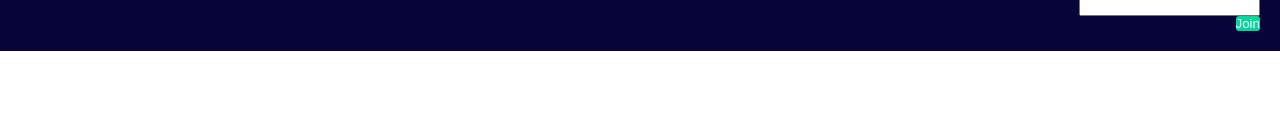
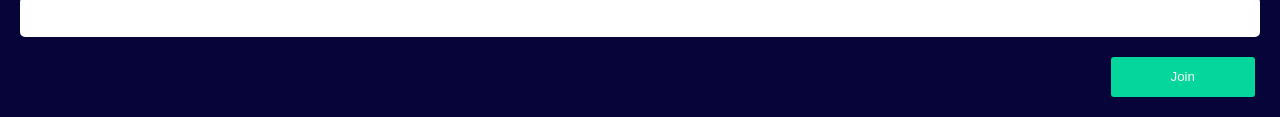
Before and after one commit to Filiipe/fylo-landing-page, a website: page index.html in a window 1280 px wide. Shown: the part 5496-5613 px from the top of the page. Before the commit the page ends 5547 px from the top, so only its background shows below. Drawn offline with nearby package versions, Linux system fonts and the light colour scheme; files that its build step writes are made by us from their sources.

Commit message:
Add button and input

```diff
--- a/src/sass/objects/_buttons.sass
+++ b/src/sass/objects/_buttons.sass
@@ -20,3 +20,8 @@
 
 .button--in
   background: none
+
+.button--form
+  padding: 0 6rem
+  height: 4rem
+  margin: 2rem .5rem 0 0
--- a/src/sass/objects/_input.sass
+++ b/src/sass/objects/_input.sass
@@ -0,0 +1,6 @@
+.input
+  border: none
+  border-radius: .5rem
+  width: 100%
+  padding: 0 1rem
+  height: 4rem
```
